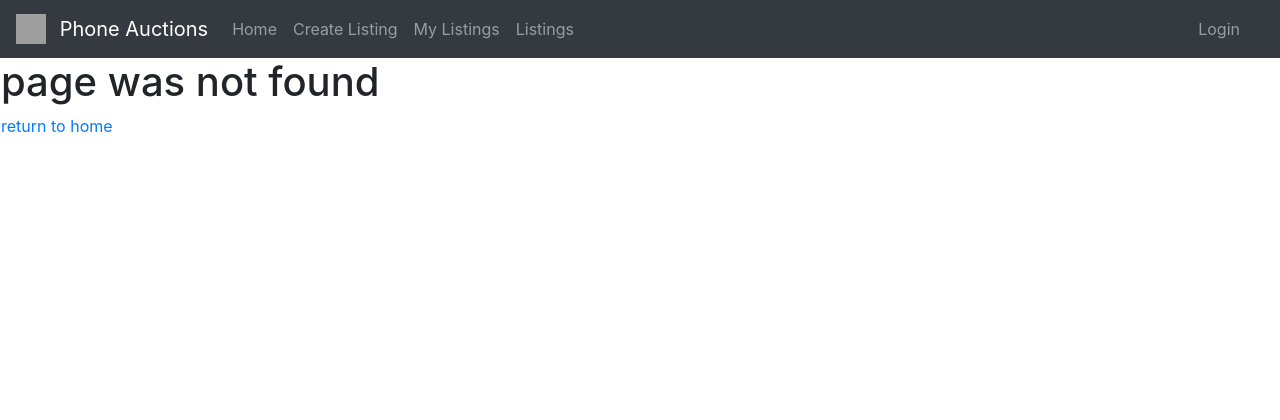
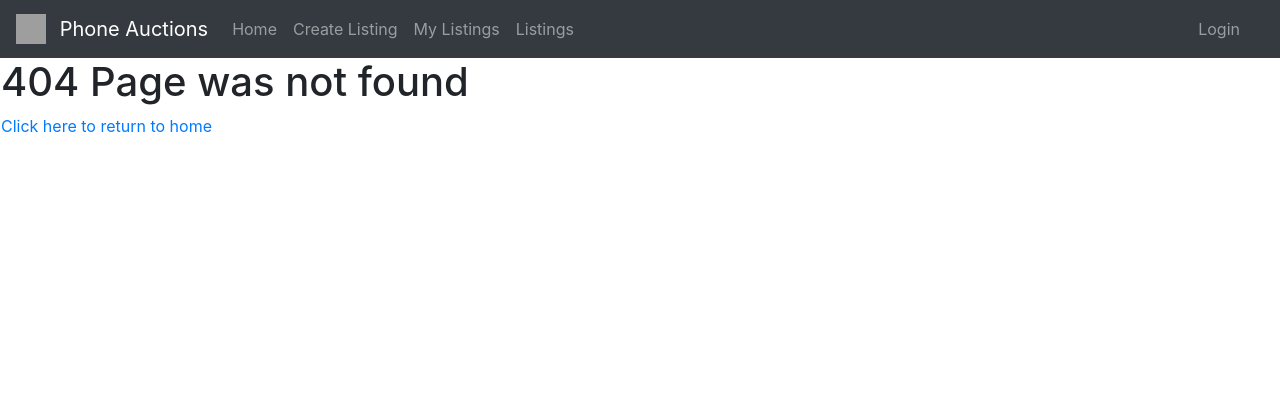
Before and after one commit to kerzox/AuctionWebsite, a Flask app: template auction/templates/authentication/404.html in a window 1280 px wide. Shown: the top 420 px of the page. Run offline with Flask 2, Linux system fonts and the light colour scheme; the template is opened without the code that fills it, so the values that code supplies are empty; some libraries are stand-ins or nearby versions; grey boxes are pictures that could not be loaded.

Commit message:
Changes to HTML

```diff
--- a/auction/templates/authentication/404.html
+++ b/auction/templates/authentication/404.html
@@ -4,8 +4,8 @@
 
 <div class="row">
     <div class="col-md px-3">
-        <h1>page was not found</h1>
-        <a href="{{url_for(main.index)}}">return to home</a>
+        <h1>404 Page was not found</h1>
+        <a href="{{url_for(main.index)}}">Click here to return to home</a>
     </div>
 </div>
 
```
